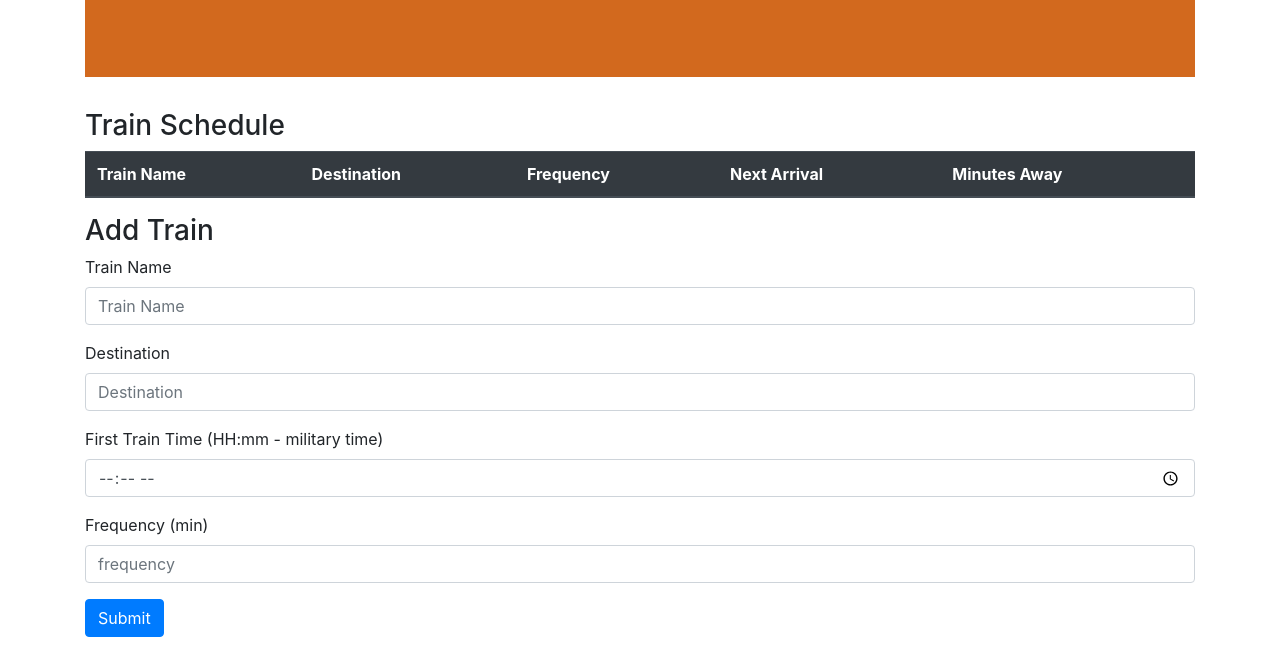
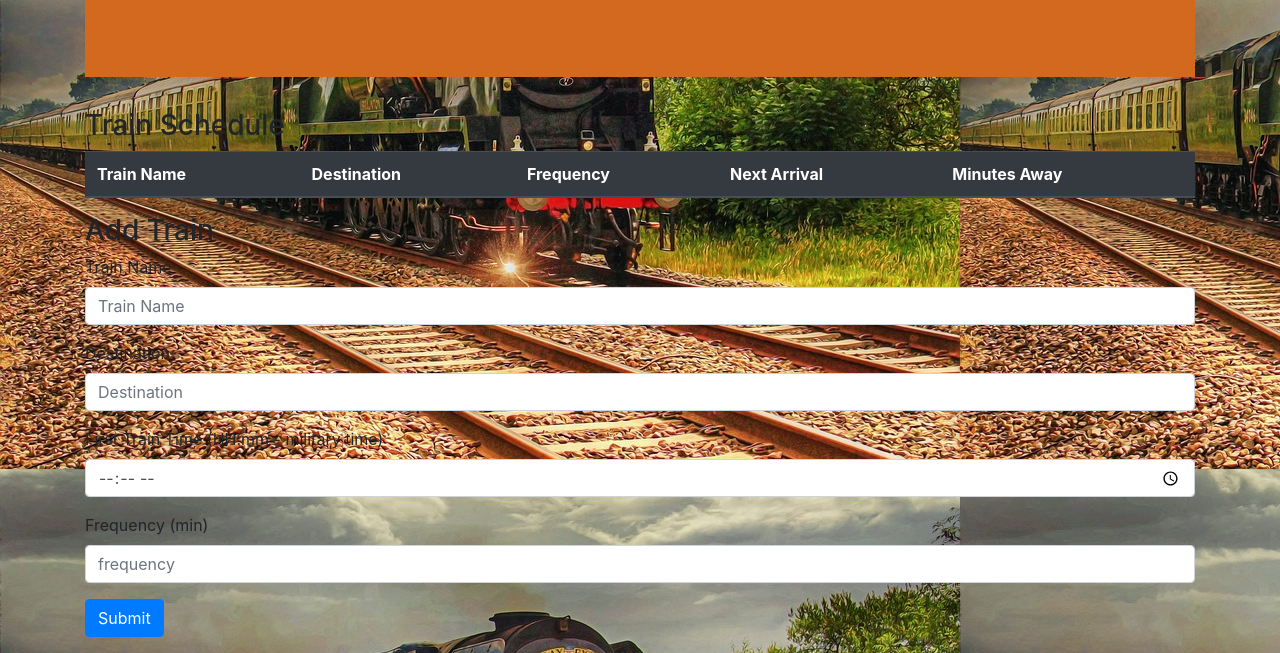
Before and after one commit to dmerkl12/Train-scheduler, a plain HTML site: page index.html in a window 1280 px wide. Shown: the part 172-825 px from the top of the page. Drawn offline with nearby package versions, Linux system fonts and the light colour scheme.

Commit message:
extra stuff

```diff
--- a/assets/css/style.css
+++ b/assets/css/style.css
@@ -1,2 +1,6 @@
 #main-container{ background-color: chocolate;
+
 }
+body{
+    background-image: url(../images/Train.jpg);
+}
```
Also changed, not shown: assets/images/Train.jpg (added).
